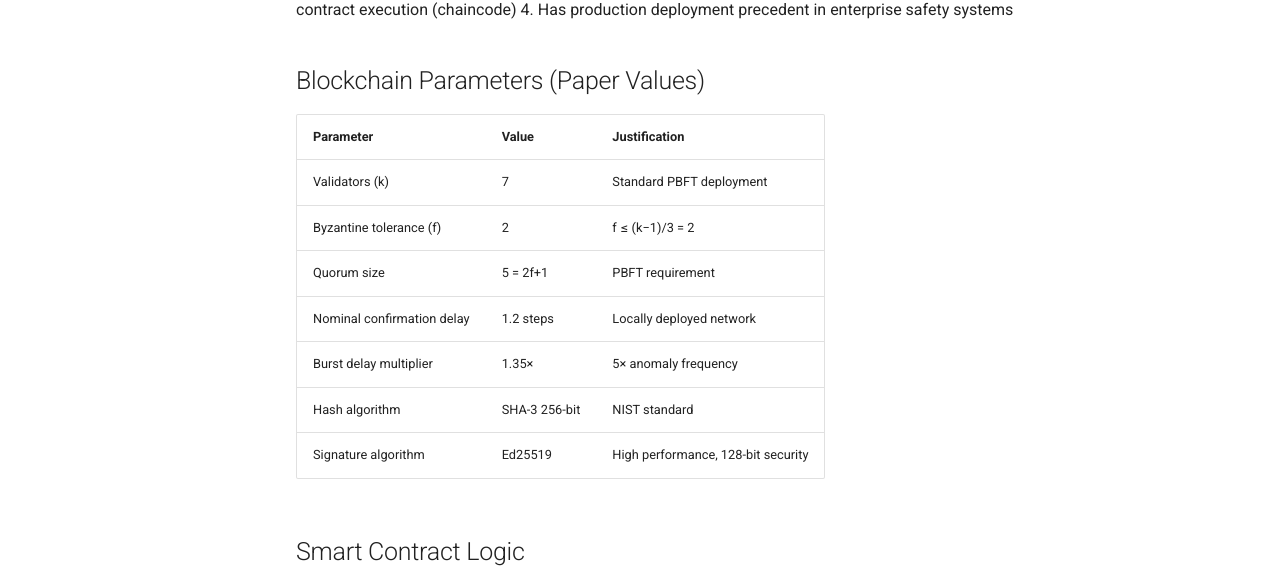
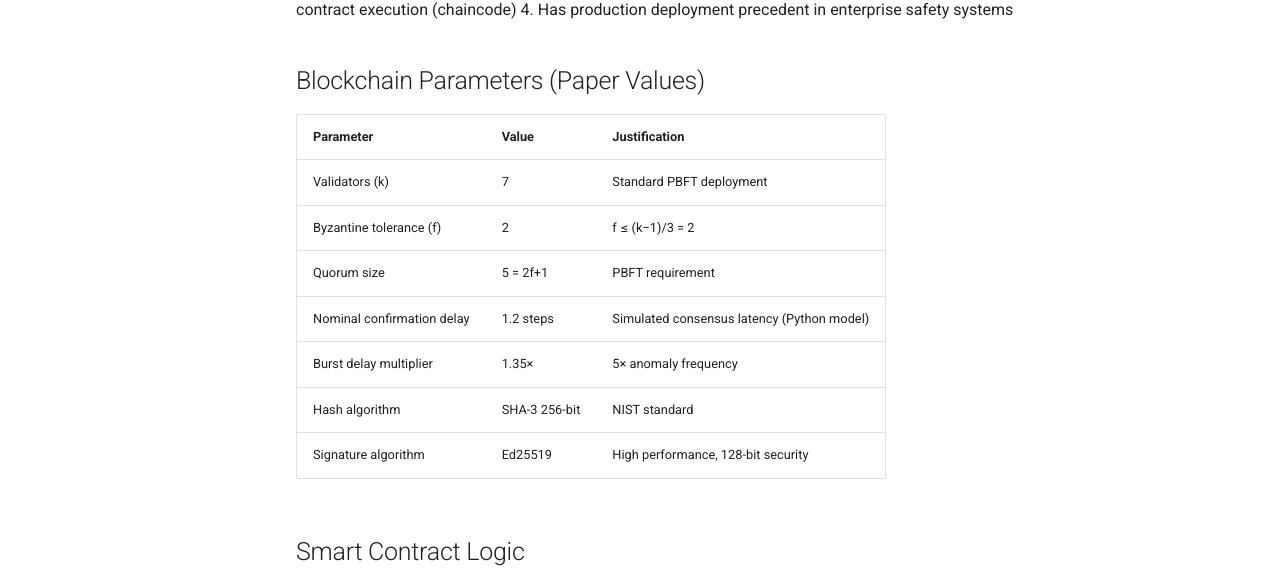
Before and after one commit to aliakarma/wildfire-governance-agentic-ai, an MkDocs documentation site: the page built from docs/blockchain_setup.md, in a window 1280 px wide and 1376 px high. Shown: the part 558-1126 px from the top of the window. Built offline with MkDocs 1.6.1 and Material for MkDocs 9.7.7, drawn with Linux system fonts in a browser that asks for light colours; comment, search, counter and statistics services are not loaded.

Commit message:
Update blockchain_setup.md

```diff
--- a/docs/blockchain_setup.md
+++ b/docs/blockchain_setup.md
@@ -28,7 +28,7 @@ From the paper (Section III-A): Hyperledger Fabric was chosen because it:
 | Validators (k) | 7 | Standard PBFT deployment |
 | Byzantine tolerance (f) | 2 | f ≤ (k−1)/3 = 2 |
 | Quorum size | 5 = 2f+1 | PBFT requirement |
-| Nominal confirmation delay | 1.2 steps | Locally deployed network |
+| Nominal confirmation delay | 1.2 steps | Simulated consensus latency (Python model) |
 | Burst delay multiplier | 1.35× | 5× anomaly frequency |
 | Hash algorithm | SHA-3 256-bit | NIST standard |
 | Signature algorithm | Ed25519 | High performance, 128-bit security |
```
